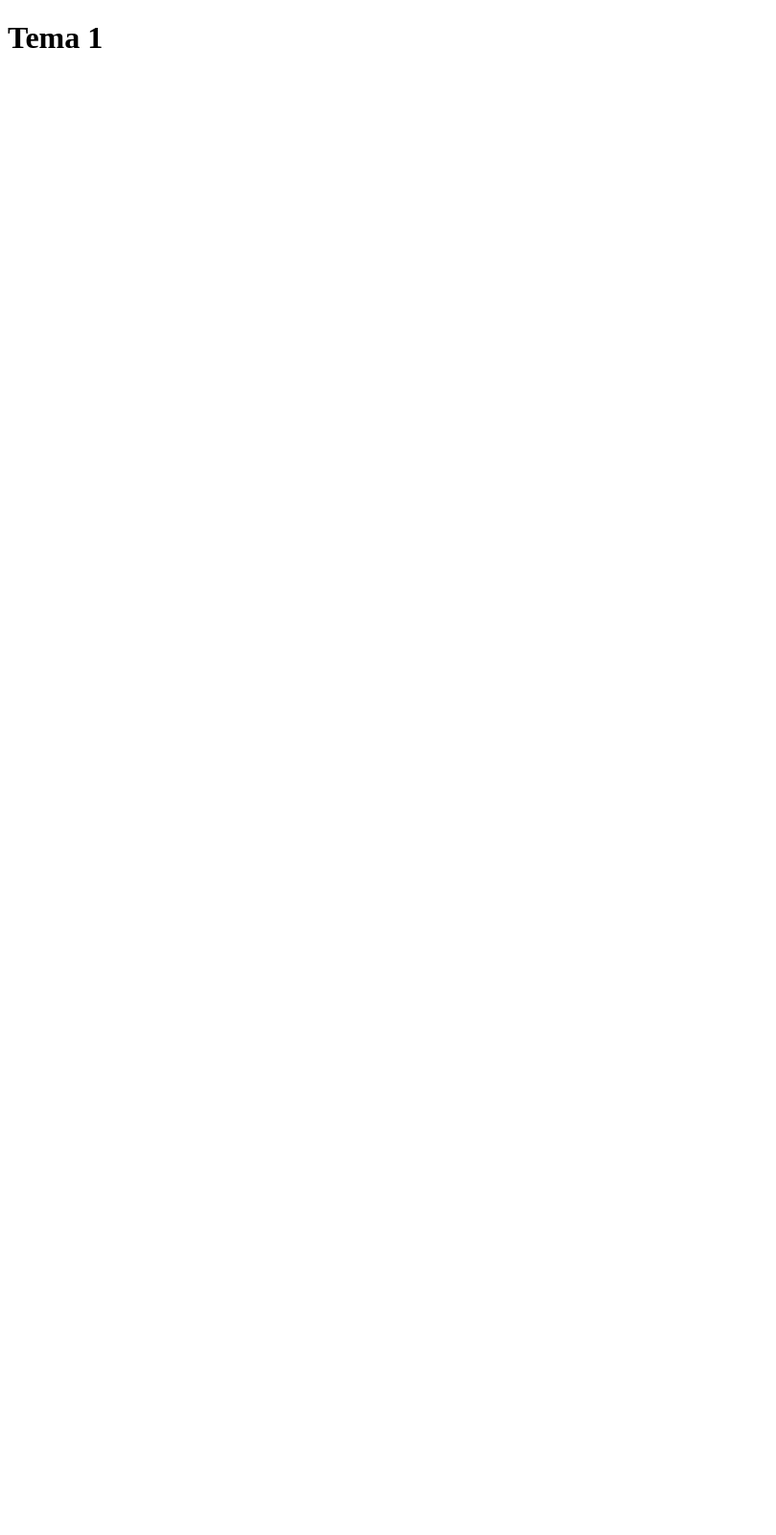
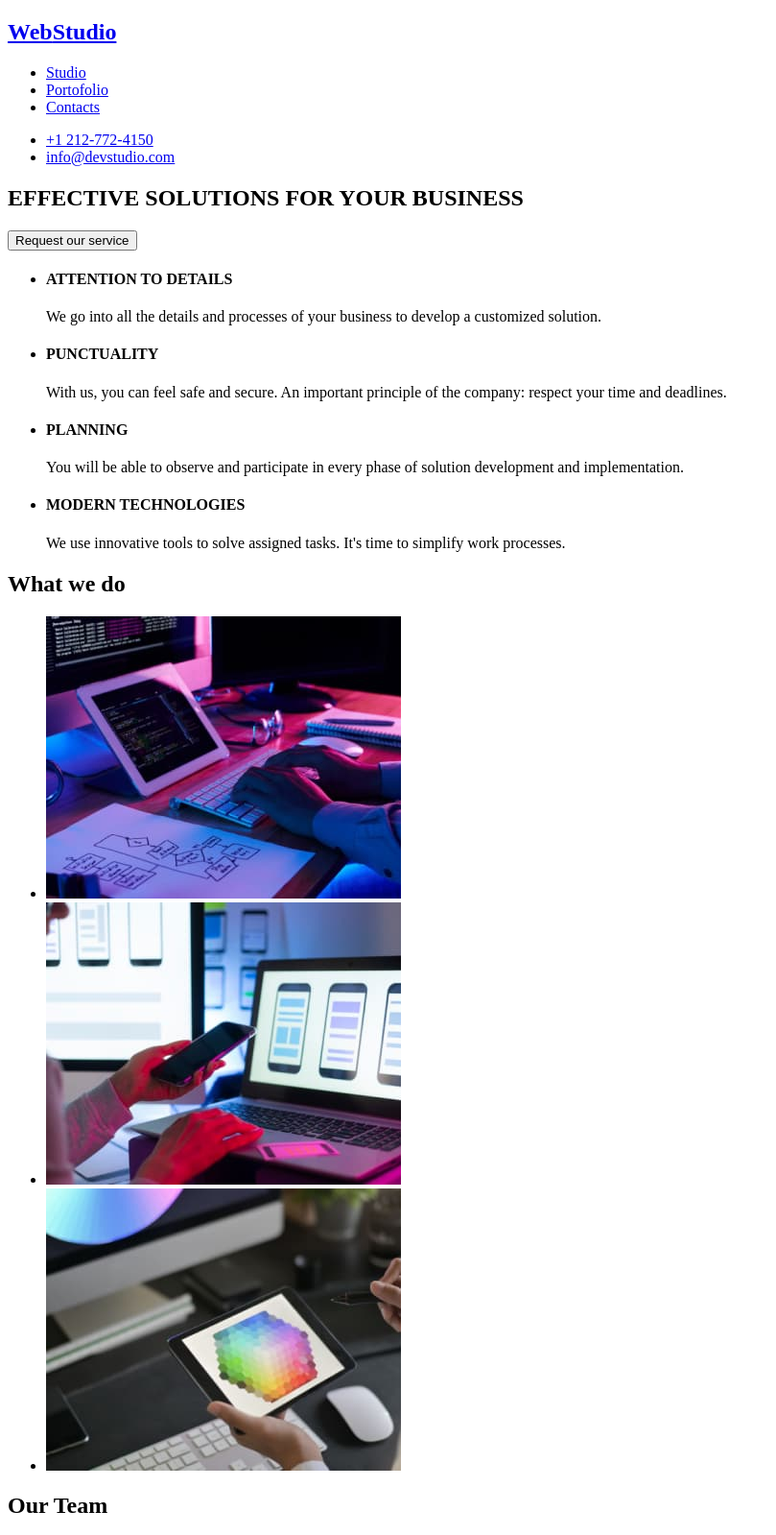
Before and after one commit to AndreeaC24/goit-markup-hw-01, a plain HTML site: page index.html in a window 1280 px wide. Shown: the top 1599 px of the page at 96% size, without its empty margins (0-809 px from the left). Before the commit the page ends 800 px from the top, so only its background shows below. Drawn offline with Linux system fonts and the light colour scheme.

Commit message:
partea html - tema1

```diff
--- a/index.html
+++ b/index.html
@@ -1,12 +1,95 @@
 <!DOCTYPE html>
 <html lang="en">
   <head>
-    <meta charset="UTF-8" />
+   <!-- <meta charset="UTF-8" />
     <meta http-equiv="X-UA-Compatible" content="IE=edge" />
     <meta name="viewport" content="width=device-width, initial-scale=1.0" />
-    <title>Document</title>
+  -->
+    <title>WebStudio</title>
   </head>
   <body>
-    <h1>Tema 1</h1>
+    <header>
+      <a href="index.html">
+        <h2>Web<span>Studio</span></h2>
+      </a>
+      <nav>
+        <ul>
+          <li><a href="index.html">Studio</a></li>
+          <li><a href="portofolio.html">Portofolio</a></li>
+          <li><a href="contacts.html">Contacts</a></li>
+        </ul>
+      </nav>
+      <ul>
+        <li><a href="tel:+12127724150">+1 212-772-4150</a></li>
+        <li><a href="mailto:info@devstudio.com">info@devstudio.com</a></li>
+      </ul>
+    </header>
+    <main>
+      <section>
+        <h1>EFFECTIVE SOLUTIONS FOR YOUR BUSINESS</h1>
+        <button type="button">Request our service</button>
+        <ul>
+          <li>
+            <h4>ATTENTION TO DETAILS</h4>
+            <p>We go into all the details and processes of your business to develop a customized solution.</p>
+          </li>
+          <li>
+            <h4>PUNCTUALITY</h4>
+            <p>With us, you can feel safe and secure. An important principle of the company: respect your time and deadlines.</p>
+          </li>
+          <li>
+            <h4>PLANNING</h4>
+            <p>You will be able to observe and participate in every phase of solution development and implementation.</p>
+          </li>
+          <li>
+            <h4>MODERN TECHNOLOGIES</h4>
+            <p>We use innovative tools to solve assigned tasks. It's time to simplify work processes.</p>
+          </li>
+        </ul>
+      </section>
+      <section>
+        <h2>What we do</h2>
+        <ul>
+          <li><img src="../goit-markup-hw-01/images/whatwedo/img1.jpg" alt="Modern Technologies"></li>
+          <li><img src="../goit-markup-hw-01/images/whatwedo/img2.jpg" alt="Smartphone design"></li>
+          <li><img src="../goit-markup-hw-01/images/whatwedo/img3.jpg" alt="Color Picker"></li>
+        </ul>
+      </section>
+      <section>
+        <h2>Our Team</h2>
+        <ul>
+          <li>
+            <img src="../goit-markup-hw-01/images/team/Christopher_Walker.jpg" alt="id photo Christopher Walker" width="270" height="260">
+            <h3>Christopher Walker</h3>
+            <p>Product Designer</p>
+          </li>
+          <li>
+            <img src="../goit-markup-hw-01/images/team/Kylie_Evans.jpg" alt="id photo Kylie Evans" width="270" height="260">
+            <h3>Kylie Evans</h3>
+            <p>Frontend Developer</p>
+          </li>
+          <li>
+            <img src="../goit-markup-hw-01/images/team/Ryan_Harris.jpg" alt="id photo Ryan Harris" width="270" height="260">
+            <h3>Ryan Harris</h3>
+            <p>Marketing</p>
+          </li>
+          <li>
+            <img src="../goit-markup-hw-01/images/team/Tyler_Moore.jpg" alt="id photo Tyler Moore" width="270" height="260">
+            <h3>Tyler Moore</h3>
+            <p>UI Designer</p>
+          </li>
+        </ul>
+      </section>
+    </main>
+      <footer>
+        <a href="index.html"><h2>Web<span>Studio</span></h2></a>
+        <address>
+          <ul>
+            <li><a href="https://goo.gl/maps/LJvVeoaxAgHyDT5w8" target="_blank">695 Park Ave, NY 10065, USA</a></li>
+            <li><a href="tel:+12127724150">+1 212-772-4150</a></li>
+            <li><a href="mailto:info@devstudio.com">info@devstudio.com</a></li>
+          </ul>
+        </address>
+      </footer>
   </body>
 </html>
```
Also changed, not shown: images/team/Christopher_Walker.jpg (added), images/team/Kylie_Evans.jpg (added), images/team/Ryan_Harris.jpg (added), images/team/Tyler_Moore.jpg (added), images/whatwedo/img1.jpg (added), images/whatwedo/img2.jpg (added), images/whatwedo/img3.jpg (added).
